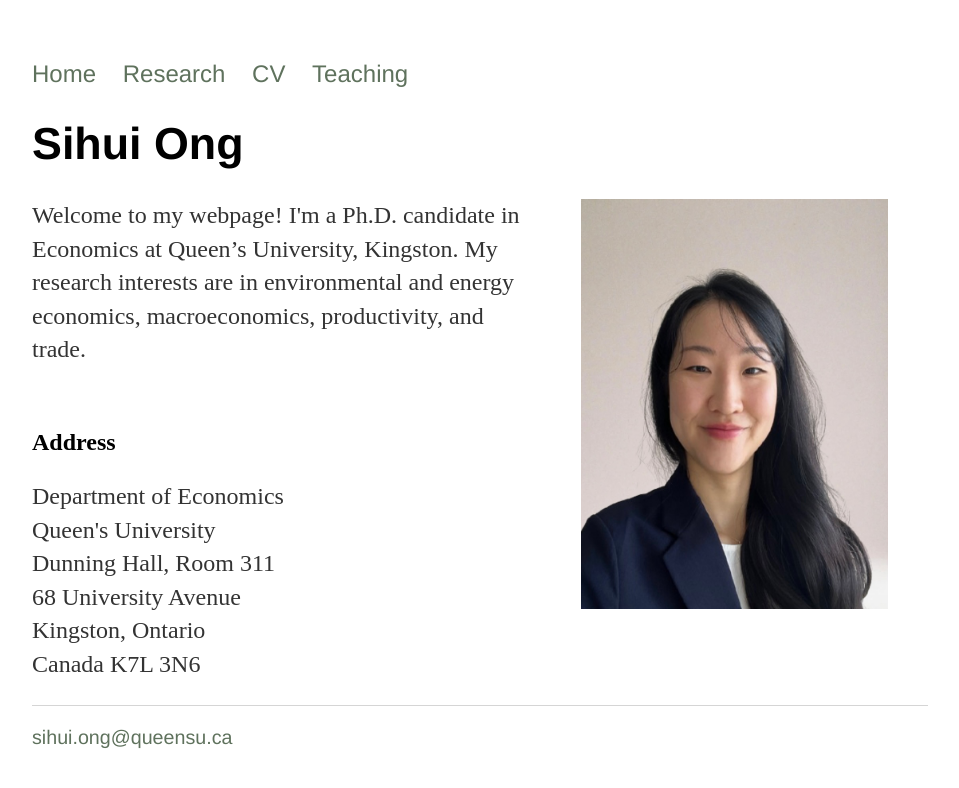
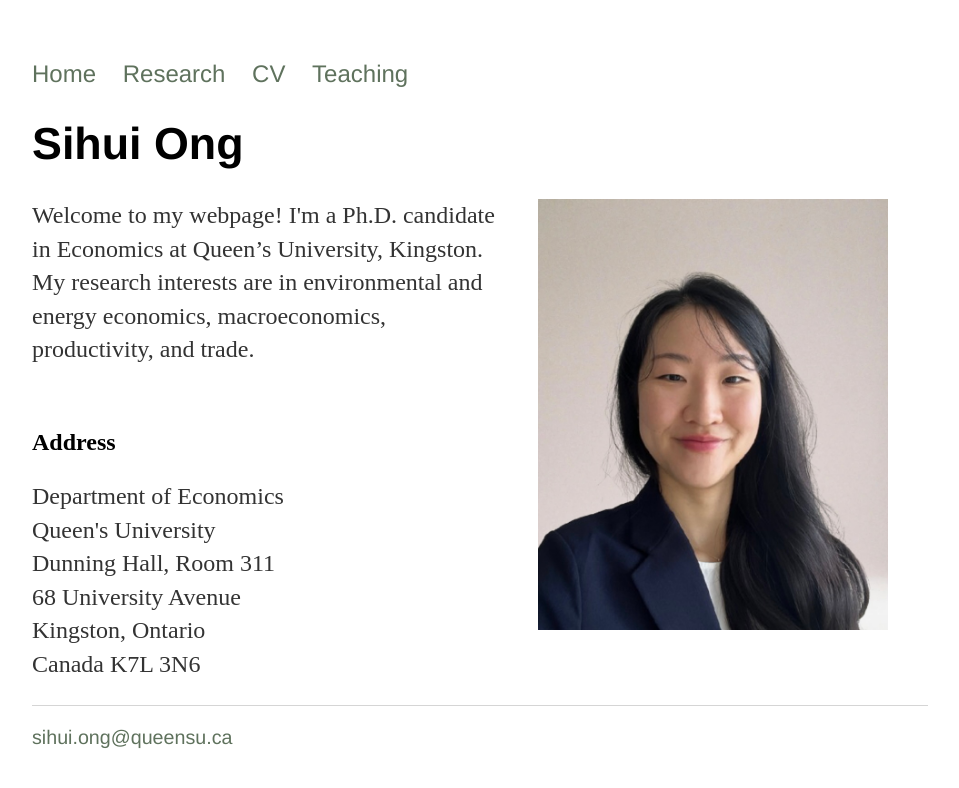
Before and after one commit to SihuiOng/SihuiOng.github.io, a Jekyll site: the page built from index.html, in a window 1280 px wide. Shown: the top 788 px of the page, without its empty margins (160-1119 px from the left). Built offline with Jekyll 4.4.1, drawn with Linux system fonts in a browser that asks for light colours.

Commit message:
Update index.html

```diff
--- a/index.html
+++ b/index.html
@@ -9,8 +9,8 @@ title: Sihui Ong, Ph.D. Candidate in Economics at Queen's University
 "/images/Ong2024_.jpg"
             alt="Submit"
             hspace="40"
-            width="307"
-            height="410"
+            width="350"
+            height="431"
             align="right" />
      Welcome to my webpage! I'm a Ph.D. candidate in Economics at Queen’s University, Kingston. My research interests are in environmental and energy economics, macroeconomics, productivity, and trade.
 	</p>
```
